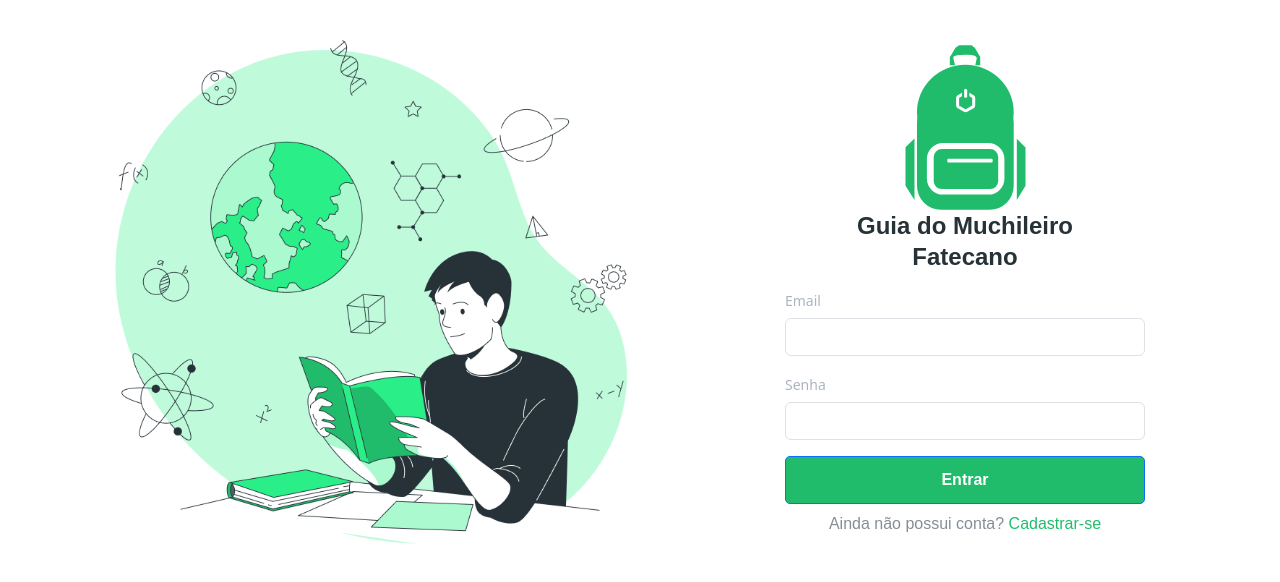
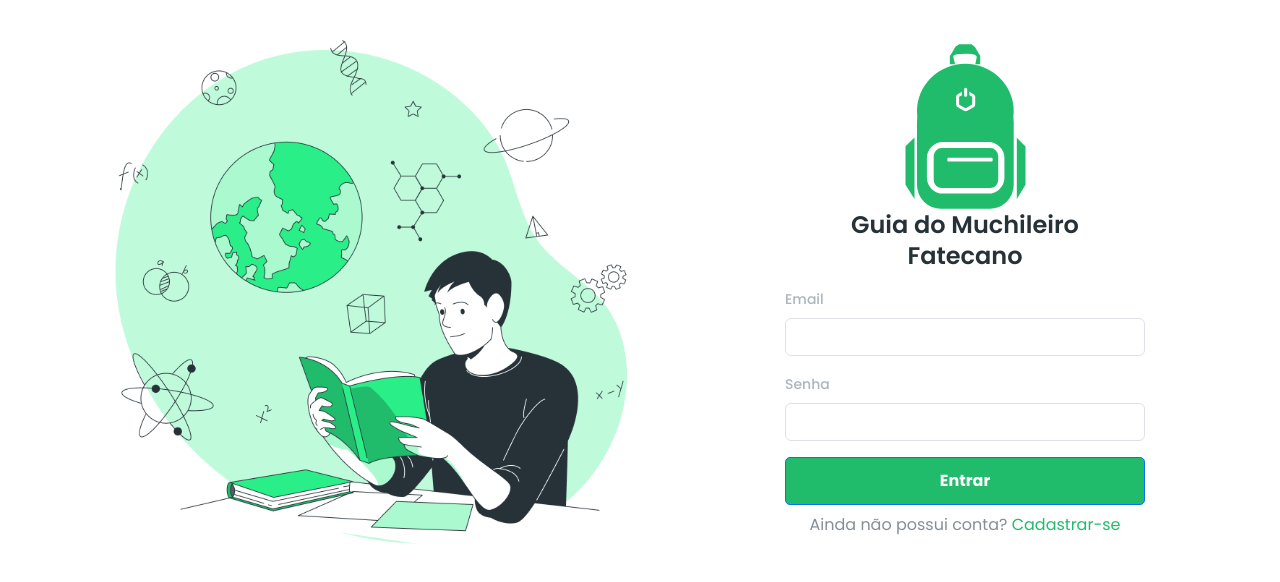
Before and after one commit to leonardoricci-tsi/Layout-Web--Synapse, an Angular app: page / in a window 1280 px wide. Shown: the top 582 px of the page. Built offline with nearby package versions, Linux system fonts and the light colour scheme.

Commit message:
Update styles.css

```diff
--- a/src/styles.css
+++ b/src/styles.css
@@ -1 +1,5 @@
-/* You can add global styles to this file, and also import other style files */
+@import url('https://fonts.googleapis.com/css2?family=Poppins:ital,wght@0,100;0,200;0,300;0,400;0,500;0,600;0,700;0,800;0,900;1,100;1,200;1,300;1,400;1,500;1,600;1,700;1,800;1,900&display=swap');
+
+*{
+    font-family: "Poppins", sans-serif;
+}
```
